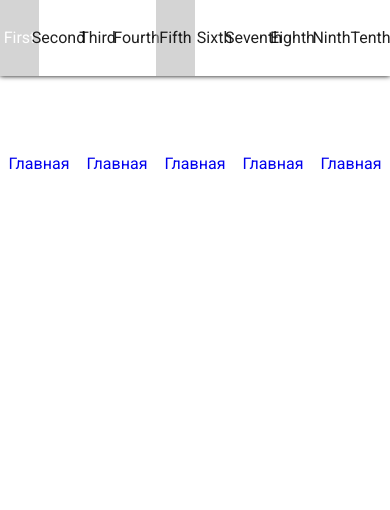
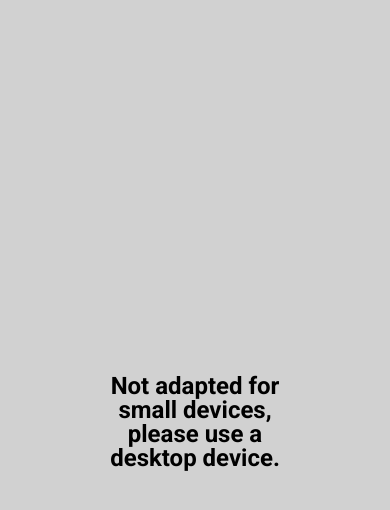
Before and after one commit to L1berkin/Animations, a Nuxt app: page /FifthPage in a window 390 px wide. Shown: the top 510 px of the page. Built offline with nearby package versions, Linux system fonts and the light colour scheme.

Commit message:
Адаптирование под мобильные устройства

```diff
--- a/assets/sass/_media.scss
+++ b/assets/sass/_media.scss
@@ -0,0 +1,25 @@
+@media screen and (max-width: 950px) {
+  .header {
+    position: absolute;
+    top: 0;
+    bottom: 0;
+    left: 0;
+    right: 0;
+    z-index: 1000;
+    background-color: rgb(209, 209, 209) !important;
+    &:after {
+      content: 'Not adapted for small devices, please use a desktop device.';
+      position: absolute;
+      top: 50%;
+      left: 50%;
+      transform: translate(-50%, -50%);
+      font-size: 1.5em;
+      font-weight: bold;
+      text-align: center;
+    }
+
+    &__nav {
+      display: none;
+    }
+  }
+}
--- a/pages/SecondPage.vue
+++ b/pages/SecondPage.vue
@@ -158,7 +158,7 @@ export default {
     text-align: center;
     color: #fff;
     opacity: 0.2;
-    font-size: 10em;
+    font-size: 8em;
   }
 
   &__content {
```
